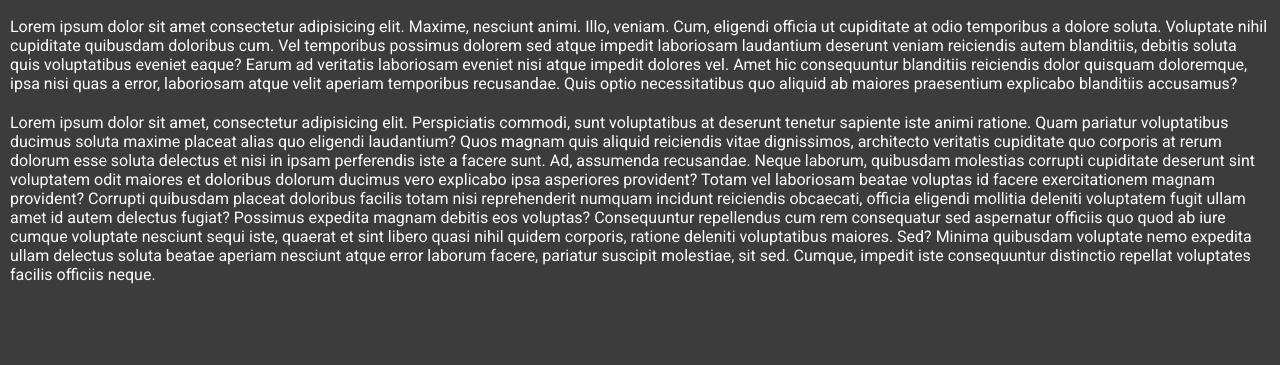
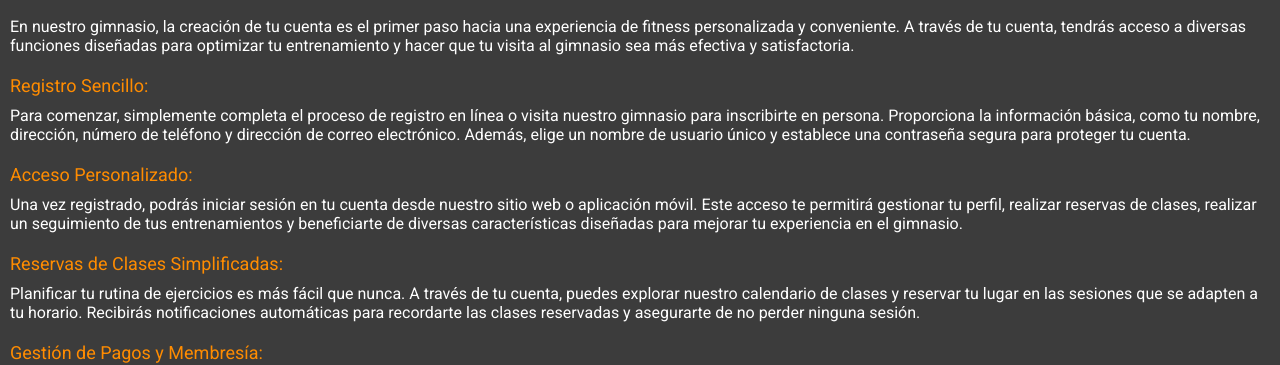
Before and after one commit to Alpatuta/Proyecto-Final, a website: page Pages/iniciar-sesion.html in a window 1280 px wide. Shown: the part 588-953 px from the top of the page. Drawn offline with Linux system fonts and the light colour scheme.

Commit message:
Sacando todo el lorem

```diff
--- a/Css/style.css
+++ b/Css/style.css
@@ -579,4 +579,10 @@ iframe {
   justify-content: space-around;
 }
 
+.sub-titulo-is {
+  color: #ff8c00;
+  font-size: 18px;
+  margin-bottom: 10px;
+}
+
 /*# sourceMappingURL=style.css.map */
--- a/Pages/iniciar-sesion.html
+++ b/Pages/iniciar-sesion.html
@@ -55,16 +55,23 @@
     <nav class="funcionamineto-cuenta">
             <h2 class="h2-iniciar-sesion">Funcionamineto de la cuenta</h2>
 
-            <p>Lorem ipsum dolor sit amet consectetur adipisicing elit. Maxime, nesciunt animi. Illo, veniam. Cum, eligendi officia ut cupiditate at odio temporibus a dolore soluta. Voluptate nihil cupiditate quibusdam doloribus cum.
-            Vel temporibus possimus dolorem sed atque impedit laboriosam laudantium deserunt veniam reiciendis autem blanditiis, debitis soluta quis voluptatibus eveniet eaque? Earum ad veritatis laboriosam eveniet nisi atque impedit dolores vel.
-            Amet hic consequuntur blanditiis reiciendis dolor quisquam doloremque, ipsa nisi quas a error, laboriosam atque velit aperiam temporibus recusandae. Quis optio necessitatibus quo aliquid ab maiores praesentium explicabo blanditiis accusamus?</p>
+            <p>En nuestro gimnasio, la creación de tu cuenta es el primer paso hacia una experiencia de fitness personalizada y conveniente. A través de tu cuenta, tendrás acceso a diversas funciones diseñadas para optimizar tu entrenamiento y hacer que tu visita al gimnasio sea más efectiva y satisfactoria.</p>
 
-            <p>Lorem ipsum dolor sit amet, consectetur adipisicing elit. Perspiciatis commodi, sunt voluptatibus at deserunt tenetur sapiente iste animi ratione. Quam pariatur voluptatibus ducimus soluta maxime placeat alias quo eligendi laudantium?
-            Quos magnam quis aliquid reiciendis vitae dignissimos, architecto veritatis cupiditate quo corporis at rerum dolorum esse soluta delectus et nisi in ipsam perferendis iste a facere sunt. Ad, assumenda recusandae.
-            Neque laborum, quibusdam molestias corrupti cupiditate deserunt sint voluptatem odit maiores et doloribus dolorum ducimus vero explicabo ipsa asperiores provident? Totam vel laboriosam beatae voluptas id facere exercitationem magnam provident?
-            Corrupti quibusdam placeat doloribus facilis totam nisi reprehenderit numquam incidunt reiciendis obcaecati, officia eligendi mollitia deleniti voluptatem fugit ullam amet id autem delectus fugiat? Possimus expedita magnam debitis eos voluptas?
-            Consequuntur repellendus cum rem consequatur sed aspernatur officiis quo quod ab iure cumque voluptate nesciunt sequi iste, quaerat et sint libero quasi nihil quidem corporis, ratione deleniti voluptatibus maiores. Sed?
-            Minima quibusdam voluptate nemo expedita ullam delectus soluta beatae aperiam nesciunt atque error laborum facere, pariatur suscipit molestiae, sit sed. Cumque, impedit iste consequuntur distinctio repellat voluptates facilis officiis neque.</p>
+            <p class="sub-titulo-is">Registro Sencillo:</p>
+
+            <p>Para comenzar, simplemente completa el proceso de registro en línea o visita nuestro gimnasio para inscribirte en persona. Proporciona la información básica, como tu nombre, dirección, número de teléfono y dirección de correo electrónico. Además, elige un nombre de usuario único y establece una contraseña segura para proteger tu cuenta.</p>
+
+            <p class="sub-titulo-is">Acceso Personalizado:</p>
+
+            <p>Una vez registrado, podrás iniciar sesión en tu cuenta desde nuestro sitio web o aplicación móvil. Este acceso te permitirá gestionar tu perfil, realizar reservas de clases, realizar un seguimiento de tus entrenamientos y beneficiarte de diversas características diseñadas para mejorar tu experiencia en el gimnasio.</p>
+
+            <p class="sub-titulo-is">Reservas de Clases Simplificadas:</p>
+
+            <p>Planificar tu rutina de ejercicios es más fácil que nunca. A través de tu cuenta, puedes explorar nuestro calendario de clases y reservar tu lugar en las sesiones que se adapten a tu horario. Recibirás notificaciones automáticas para recordarte las clases reservadas y asegurarte de no perder ninguna sesión.</p>
+
+            <p class="sub-titulo-is">Gestión de Pagos y Membresía:</p>
+
+            <p>La administración de tu membresía es rápida y sencilla a través de tu cuenta. Consulta el estado de tus pagos, fechas de vencimiento y realiza pagos en línea de manera segura. Configura opciones de pago automáticas para una experiencia sin complicaciones.</p>
 
 
 
```
Also changed, not shown: Pages/novedades.html (+30 -5 lines).
